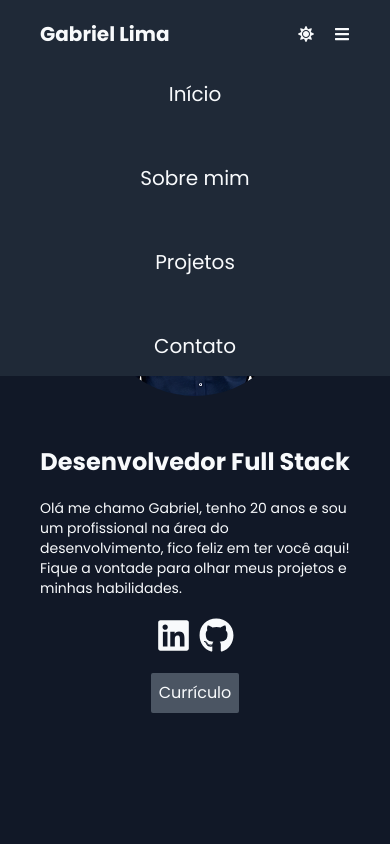
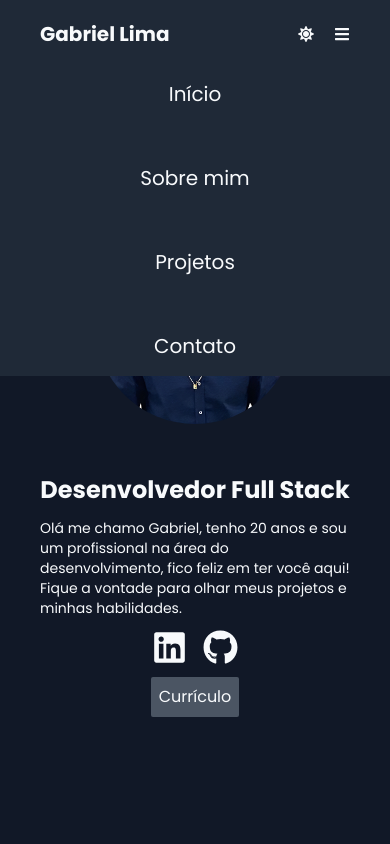
Before and after one commit to GabrieLima12/portifolio, a React (Vite) app: page / in a window 390 px wide. Both pictures are taken after a click on the icon 342 px from the left and 34 px from the top of the page. Shown: the top 844 px of the page. Built offline with nearby package versions, Linux system fonts and the light colour scheme.

Commit message:
feat: improve mobile view.

```diff
--- a/src/components/home.tsx
+++ b/src/components/home.tsx
@@ -2,22 +2,27 @@ import { FaGithub, FaLinkedin } from "react-icons/fa";
 import photo from "../assets/gabriel.png";
 import cv from "../assets/Gabriel Lima do Couto Curriculo.pdf";
 import useIsMobile from "./use-is-mobile";
+import { useEffect } from "react";
 
 export default function Home () {
 
     const isMobile = useIsMobile();
 
+    useEffect(() =>{
+        console.log(isMobile)
+    }, [isMobile])
+
     return (
-        <section id="home" className="bg-backGray dark:bg-gray-900 dark:text-slate-50 px-10 h-screen flex flex-col gap-[50px] items-center justify-center lg:flex-row">
+        <section id="home" className="bg-backGray dark:bg-gray-900 dark:text-slate-50 px-10 pt-12 h-screen flex flex-col gap-[50px] items-center justify-center sm:flex-row">
             {isMobile &&
-                <div className="block">
-                    <img className="max-w-[200px] lg:max-w-[300px] mt-16 rounded-full" src={photo} alt="gabriel-photo" />
+                <div>
+                    <img className="max-w-[200px] lg:max-w-[300px] mt-12 rounded-full" src={photo} alt="gabriel-photo" />
                 </div>
             }
-            <div className="max-w-[550px] flex flex-col gap-5 items-center lg:items-start">
-                <h1 className="text-2xl sm:text-5xl font-bold text-center lg:text-start">Desenvolvedor Full Stack</h1>
+            <div className="max-w-[550px] flex flex-col gap-3 items-center lg:items-start">
+                <h1 className="text-2xl sm:text-3xl lg:text-5xl font-bold text-center lg:text-start">Desenvolvedor Full Stack</h1>
                 <p className="text-sm">Olá me chamo Gabriel, tenho 20 anos e sou um profissional na área do desenvolvimento, fico feliz em ter você aqui! <br /> Fique a vontade para olhar meus projetos e minhas habilidades.</p>
-                <span className="flex gap-2">
+                <span className="flex gap-4">
                     <a href="https://www.linkedin.com/in/gabrielimacouto/" target="_blank"><FaLinkedin size={35} /></a>
                     <a href="https://github.com/GabrieLima12" target="_blank"><FaGithub size={35} /></a>
                 </span>
@@ -26,8 +31,8 @@ export default function Home () {
                 </a>
             </div>
             {!isMobile &&
-                <div className="block">
-                    <img className="size-[300px] rounded-full" src={photo} alt="gabriel-photo" />
+                <div>
+                    <img className="max-w-[200px] lg:max-w-[300px] rounded-full" src={photo} alt="gabriel-photo" />
                 </div>
             }
         </section>
--- a/src/components/navbar.tsx
+++ b/src/components/navbar.tsx
@@ -34,18 +34,26 @@ export default function NavBar ({ onChange, darkMode } : NavBarProps) {
             </div>
 
             <div className={`absolute lg:hidden top-16 left-0 w-full bg-white dark:bg-gray-800 flex flex-col items-center gap-6 text-xl transform transition-transform ${isOpen ? "opacity-100" : "opacity-0"}`} style={{transition: "transform 0.3s ease, opacity 0.3s ease"}}>
-                <li className="list-none w-full text-center p-4">
-                    <a onClick={openMenu} href="#home">Início</a>
-                </li>
-                <li className="list-none w-full text-center p-4">
-                    <a onClick={openMenu} href="#about-me">Sobre mim</a>
-                </li>
-                <li className="list-none w-full text-center p-4">
-                    <a onClick={openMenu} href="#projects">Projetos</a>
-                </li>
-                <li className="list-none w-full text-center p-4">
-                    <a onClick={openMenu} href="#contact">Contato</a>
-                </li>
+                <a className="w-full" onClick={openMenu} href="#home">
+                    <li className="list-none text-center p-4">
+                        Início
+                    </li>
+                </a>
+                <a className="w-full" onClick={openMenu} href="#about-me">
+                    <li className="list-none text-center p-4">
+                        Sobre mim
+                    </li>
+                </a>
+                <a className="w-full" onClick={openMenu} href="#projects">
+                    <li className="list-none text-center p-4">
+                        Projetos
+                    </li>
+                </a>
+                <a className="w-full" onClick={openMenu} href="#contact">
+                    <li className="list-none text-center p-4">
+                        Contato
+                    </li>
+                </a>
             </div>
         </nav>
     )
--- a/src/components/use-is-mobile.ts
+++ b/src/components/use-is-mobile.ts
@@ -1,11 +1,11 @@
 import { useState, useEffect } from 'react';
 
 export default function useIsMobile() {
-  const [isMobile, setIsMobile] = useState(window.innerWidth <= 1023);
+  const [isMobile, setIsMobile] = useState(window.innerWidth <= 639);
 
   useEffect(() => {
     const handleResize = () => {
-      setIsMobile(window.innerWidth <= 1023);
+      setIsMobile(window.innerWidth <= 639);
     };
 
     window.addEventListener('resize', handleResize);
```
